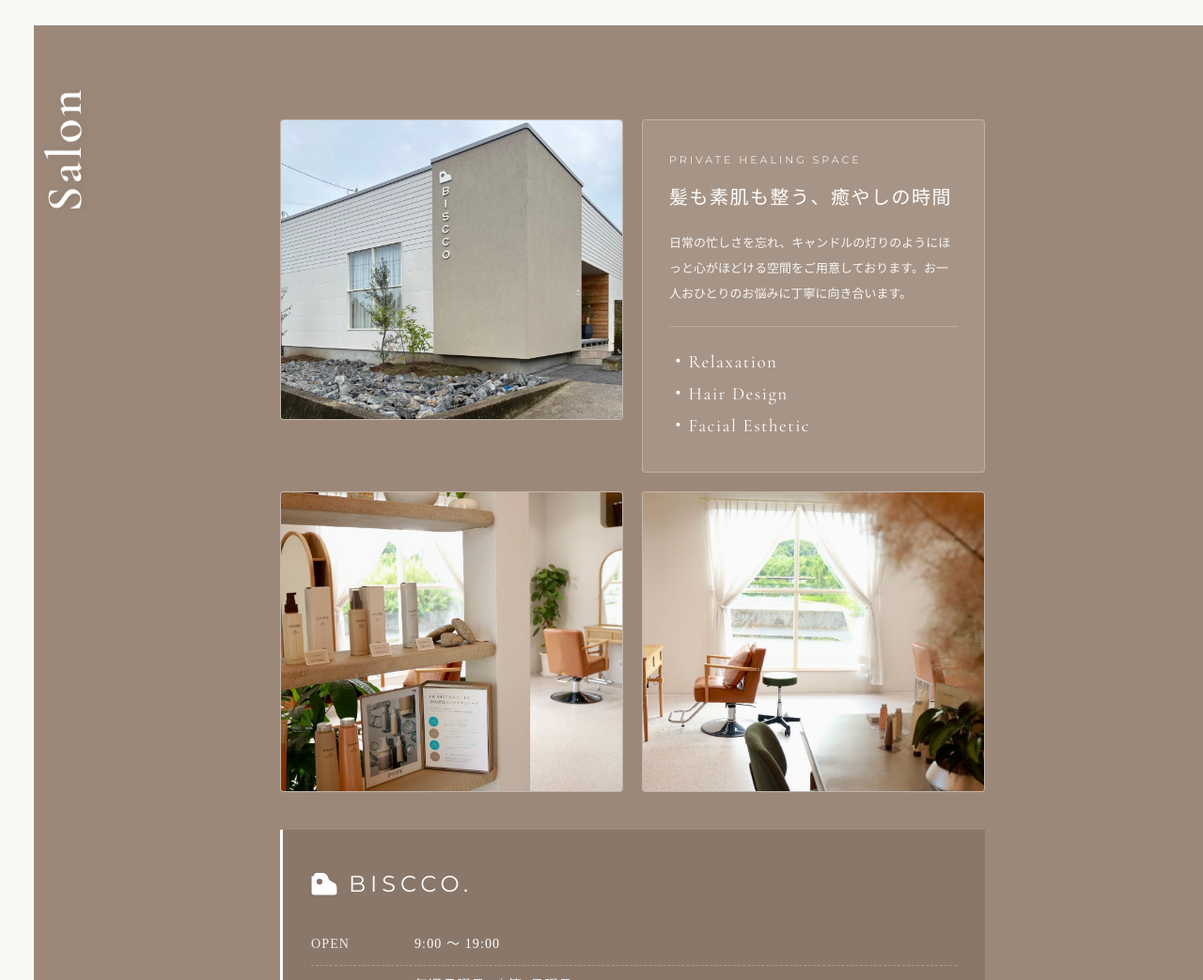
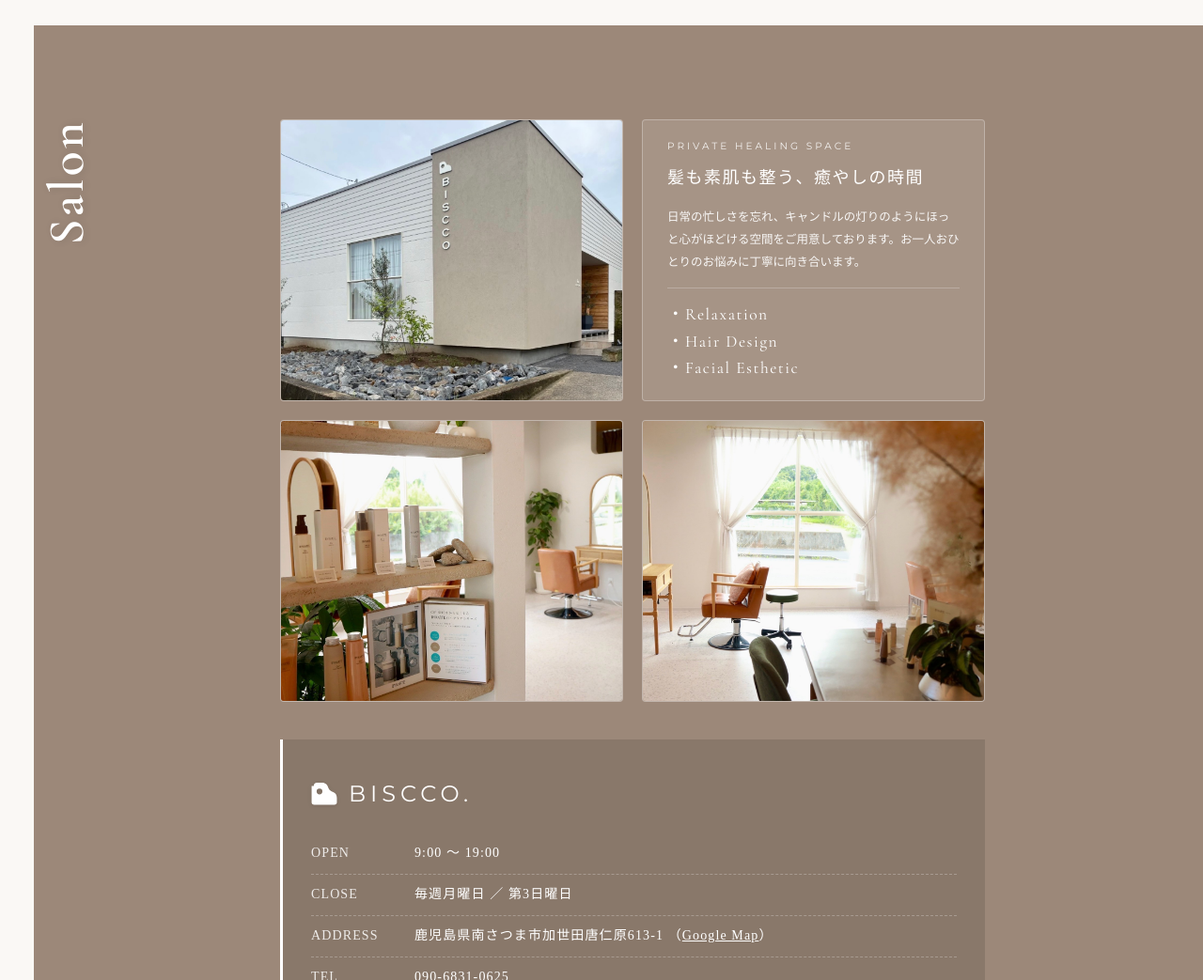
Before and after one commit to kazu583/Biscco., a plain HTML site: page index.html in a window 1280 px wide. Shown: the part 2700-3743 px from the top of the page at 94% size. Drawn offline with nearby package versions, Linux system fonts and the light colour scheme.

Commit message:
Refine layout and styling of salon cards and titles
Adjusted styles for layout and card presentation, including padding, font sizes, and positioning.

```diff
--- a/index.html
+++ b/index.html
@@ -212,11 +212,11 @@
             position: relative;
         }
 
-        /* 左端の縦向きタイトル（見切れないように位置と重なりを調整） */
+        /* 左端の縦向きタイトル（上部や左端が見切れないように位置を調整） */
         .side-title {
             position: absolute;
-            top: 65px;
-            left: 4px;
+            top: 85px;
+            left: 6px;
             writing-mode: vertical-rl;
             transform: rotate(180deg);
             font-family: 'Cormorant Garamond', serif;
@@ -420,14 +420,16 @@
             grid-template-columns: 1fr;
             gap: 20px;
             margin-bottom: 40px;
+            align-items: stretch;
         }
 
-        /* プライベートヒーリングスペース紹介カード */
+        /* プライベートヒーリングスペース紹介カード（写真枠とサイズ・バランスを完全に統一） */
         .salon-card {
+            width: 100%;
             background-color: rgba(255, 255, 255, 0.1);
             border: 1px solid rgba(255, 255, 255, 0.28);
             border-radius: 4px;
-            padding: 32px 28px;
+            padding: 24px 26px;
             display: flex;
             flex-direction: column;
             justify-content: center;
@@ -435,34 +437,34 @@
 
         .healing-tag {
             font-family: 'Montserrat', sans-serif;
-            font-size: 11px;
+            font-size: 10.5px;
             letter-spacing: 3px;
             opacity: 0.85;
-            margin-bottom: 10px;
+            margin-bottom: 6px;
         }
 
         .healing-title {
-            font-size: 20px;
+            font-size: 18px;
             font-weight: 400;
             letter-spacing: 1.5px;
-            margin-bottom: 16px;
+            margin-bottom: 12px;
         }
 
         .healing-desc {
-            font-size: 13px;
-            line-height: 2.1;
+            font-size: 12.5px;
+            line-height: 1.95;
             opacity: 0.92;
-            padding-bottom: 20px;
-            margin-bottom: 20px;
+            padding-bottom: 14px;
+            margin-bottom: 14px;
             border-bottom: 1px solid rgba(255, 255, 255, 0.25);
         }
 
         .healing-features {
             list-style: none;
             font-family: 'Cormorant Garamond', serif;
-            font-size: 19px;
+            font-size: 17.5px;
             letter-spacing: 1.5px;
-            line-height: 1.8;
+            line-height: 1.65;
         }
 
         .salon-photo-box {
@@ -589,15 +591,18 @@
             .salon-gallery {
                 grid-template-columns: 1fr 1fr;
             }
-            .salon-photo-box {
-                height: 320px;
+            /* PC表示時は写真3枚とテキストカード1枚の縦・横サイズを300pxでピタッと揃える */
+            .salon-photo-box,
+            .salon-card {
+                height: 300px;
             }
             section {
                 padding: 100px 40px 100px 70px;
             }
             .side-title {
                 font-size: 54px;
-                left: 6px;
+                top: 100px;
+                left: 8px;
             }
         }
     </style>
@@ -808,7 +813,7 @@
                     </div>
                 </div>
 
-                <!-- 上段右：プライベートヒーリングスペース紹介 -->
+                <!-- 上段右：プライベートヒーリングスペース紹介（周りの写真と高さ・幅を完全統一） -->
                 <div class="salon-card">
                     <div class="healing-tag">PRIVATE HEALING SPACE</div>
                     <h3 class="healing-title">髪も素肌も整う、癒やしの時間</h3>
@@ -822,21 +827,21 @@
                     </ul>
                 </div>
 
-                <!-- 下段左（赤いライン左）：店内写真 1（IMG_2571.jpg または interior1.jpg 対応） -->
+                <!-- 下段左：店内写真 1 -->
                 <div class="salon-photo-box">
                     <img src="IMG_2571.jpg" alt="BISCCO. 店内写真1" onerror="if(!this.dataset.tried){this.dataset.tried='1';this.src='interior1.jpg';}else if(this.dataset.tried==='1'){this.dataset.tried='2';this.src='IMG_2571.JPG';}else{this.style.display='none';this.nextElementSibling.style.display='block';}">
                     <div class="photo-placeholder-text" style="display:none;">
                         <strong>BISCCO. 店内写真 1</strong><br>
-                        （<code>IMG_2571.jpg</code> または <code>interior1.jpg</code> をGitHubにアップロードするとここに表示されます）
+                        （<code>IMG_2571.jpg</code> または <code>interior1.jpg</code> をアップロードすると表示されます）
                     </div>
                 </div>
 
-                <!-- 下段右（赤いライン右）：店内写真 2（IMG_2570.JPG または interior2.jpg 対応） -->
+                <!-- 下段右：店内写真 2 -->
                 <div class="salon-photo-box">
                     <img src="IMG_2570.JPG" alt="BISCCO. 店内写真2" onerror="if(!this.dataset.tried){this.dataset.tried='1';this.src='interior2.jpg';}else if(this.dataset.tried==='1'){this.dataset.tried='2';this.src='IMG_2570.jpg';}else{this.style.display='none';this.nextElementSibling.style.display='block';}">
                     <div class="photo-placeholder-text" style="display:none;">
                         <strong>BISCCO. 店内写真 2</strong><br>
-                        （<code>IMG_2570.JPG</code> または <code>interior2.jpg</code> をGitHubにアップロードするとここに表示されます）
+                        （<code>IMG_2570.JPG</code> または <code>interior2.jpg</code> をアップロードすると表示されます）
                     </div>
                 </div>
             </div>
```
